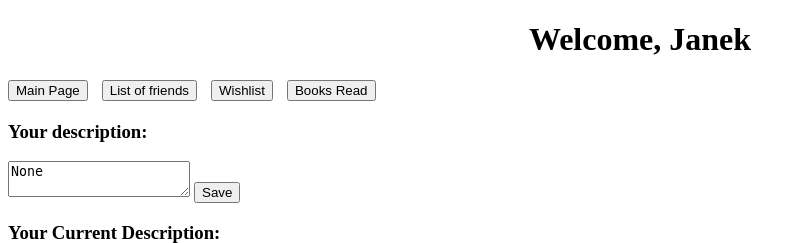
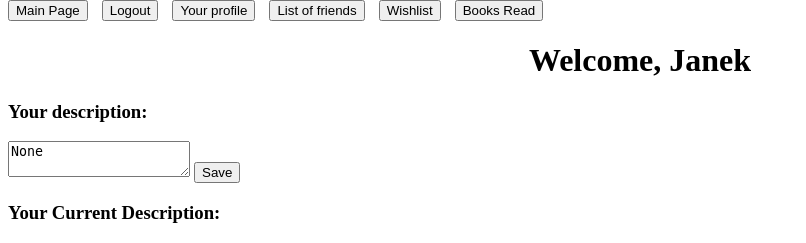
Before and after one commit to marcin-design/Bookstore-Community, a Django app: page /user_profile/ in a window 1280 px wide. Shown: the part 120-363 px from the top of the page, without its empty margins (0-806 px from the left). Run offline with Django 4.2, Linux system fonts and the light colour scheme; a user stored in the database is signed in; data comes from the database, SQL or seed files in the repository.

Commit message:
all buttons have been added to base html

```diff
--- a/bookstore_app/templates/bookstore_app/base.html
+++ b/bookstore_app/templates/bookstore_app/base.html
@@ -11,11 +11,43 @@
                     text-align: center;
                     padding: 1em 0;
                 }
+        form {
+            display: inline-block;
+            margin-right: 10px;
+        }
+        #user_description {
+            margin-top: 20px;
+            display: block;
+        }
+        h1 {
+            text-align: center;
+        }
     </style>
 <body>
     <header>
         <h1>Bookstore Online</h1>
     </header>
+    <form method="get" action="{% url 'main' %}">
+        <input type="submit" value="Main Page">
+    </form>
+    <form method="post" action="{% url 'logout' %}">
+        {% csrf_token %}
+        <input type="submit" value="Logout">
+    </form>
+    <form method="post" action="{% url 'user_profile' %}">
+        {% csrf_token %}
+        <input type="submit" value="Your profile">
+    </form>
+    </form>
+    <form method="get" action="{% url 'list_of_friends' %}">
+        <input type="submit" value="List of friends">
+    </form>
+    <form method="get" action="{% url 'wishlist' %}">
+        <input type="submit" value="Wishlist">
+    </form>
+    <form method="get" action="{% url 'wishlist' %}">
+        <input type="submit" value="Books Read">
+    </form>
         {% block content %}
         {% endblock %}
 </body>
--- a/bookstore_app/templates/bookstore_app/user_profile.html
+++ b/bookstore_app/templates/bookstore_app/user_profile.html
@@ -20,18 +20,7 @@
 </head>
 <body>
     <h1>Welcome, {{ user.first_name }}</h1>
-    <form method="get" action="{% url 'main' %}">
-        <input type="submit" value="Main Page">
-    </form>
-    <form method="get" action="{% url 'list_of_friends' %}">
-        <input type="submit" value="List of friends">
-    </form>
-    <form  method="get" action="{% url 'wishlist' %}">
-        <input type="submit" value="Wishlist">
-    </form>
-    <form method="get" action="{% url 'wishlist' %}">
-        <input type="submit" value="Books Read">
-    </form>
+
     <form id="user_description" method="post" action="{% url 'user_profile' %}">
         {% csrf_token %}
         <h3>Your description:</h3>
```
Also changed, not shown: bookstore_app/templates/bookstore_app/main.html (+1 -18 lines).
